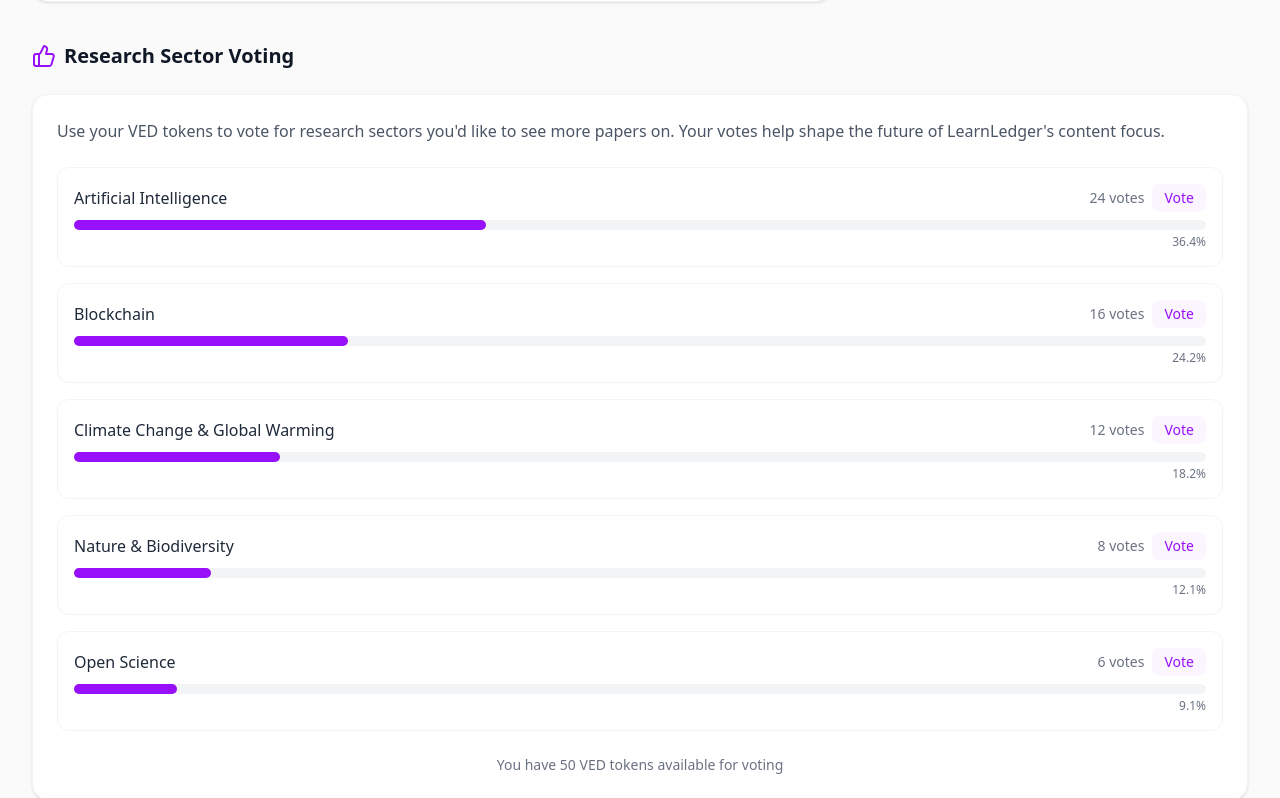
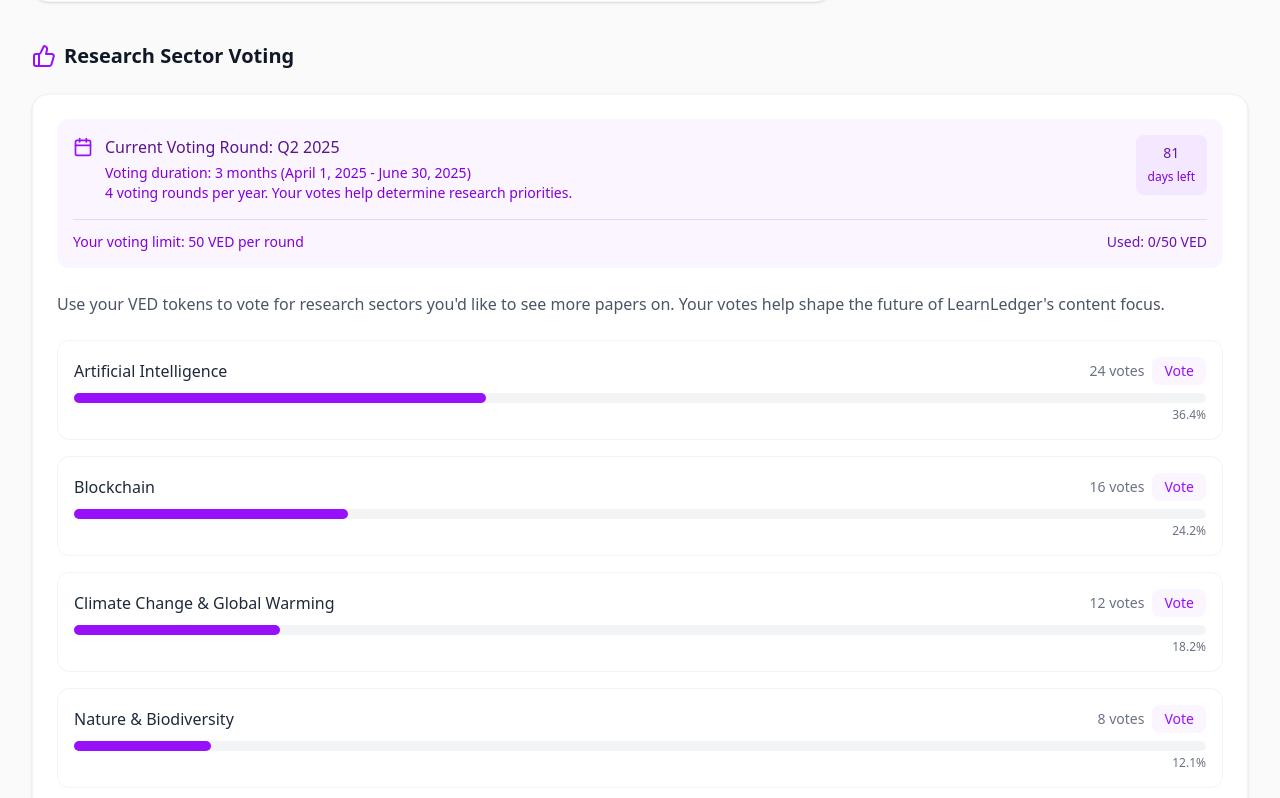
Before and after one commit to darkalpha951/LearnLedger, a React (Vite) app: page / in a window 1280 px wide. Shown: the part 703-1501 px from the top of the page. Built offline with nearby package versions, Linux system fonts and the light colour scheme.

Commit message:
Aded time limit and VED limit in voting system

```diff
--- a/src/components/Dashboard.jsx
+++ b/src/components/Dashboard.jsx
@@ -1,5 +1,5 @@
 import React, { useState, useMemo, useEffect } from "react";
-import { BookOpen, Search, ChevronDown, Wallet2, BarChart3, BookMarked, Award, X, Clock, ThumbsUp, BarChart2 } from 'lucide-react';
+import { BookOpen, Search, ChevronDown, Wallet2, BarChart3, BookMarked, Award, X, Clock, ThumbsUp, Calendar } from 'lucide-react';
 
 const MOCK_USER = {
   id: "user123",
@@ -7,6 +7,7 @@
   stakedEdu: 0, // Starting with 0 staked
   vedPoints: 50,
   accessiblePapers: ["paper3"],
+  votesUsed: 0, // Track votes used in current voting round
 };
 
 const MOCK_PAPERS = [
@@ -44,6 +45,15 @@
   { id: "openscience", name: "Open Science", votes: 6 }
 ];
 
+// Mock voting round data
+const CURRENT_VOTING_ROUND = {
+  id: "Q2-2025",
+  name: "Q2 2025",
+  startDate: "April 1, 2025",
+  endDate: "June 30, 2025",
+  daysRemaining: 81,
+};
+
 function Dashboard() {
   const [user, setUser] = useState(MOCK_USER);
   const [papers] = useState(MOCK_PAPERS);
@@ -59,6 +69,11 @@
   const [voteAmount, setVoteAmount] = useState(1);
   const [showVotingModal, setShowVotingModal] = useState(false);
   const [selectedSector, setSelectedSector] = useState(null);
+  const [votingRound] = useState(CURRENT_VOTING_ROUND);
+
+  // Maximum votes allowed per user per voting round
+  const MAX_VOTES_PER_USER = 50;
+  const remainingVotes = MAX_VOTES_PER_USER - user.votesUsed;
 
   // Load reading times from localStorage on component mount
   useEffect(() => {
@@ -190,6 +205,12 @@
       alert("⚠️ You need VED tokens to vote for research sectors");
       return;
     }
+
+    if (user.votesUsed >= MAX_VOTES_PER_USER) {
+      alert(`⚠️ You've reached the maximum voting limit of ${MAX_VOTES_PER_USER} VED for this voting round`);
+      return;
+    }
+
     setSelectedSector(sector);
     setShowVotingModal(true);
   };
@@ -206,6 +227,12 @@
       return;
     }
 
+    // Check if vote would exceed the maximum allowed
+    if (user.votesUsed + amount > MAX_VOTES_PER_USER) {
+      alert(`⚠️ This vote would exceed your limit of ${MAX_VOTES_PER_USER} VED per voting round. You can vote with up to ${remainingVotes} VED.`);
+      return;
+    }
+
     // Update sector votes
     setSectors(prev => prev.map(sector =>
       sector.id === selectedSector.id
@@ -213,10 +240,11 @@
         : sector
     ));
 
-    // Deduct VED from user
+    // Deduct VED from user and track votes used
     setUser(prev => ({
       ...prev,
       vedPoints: prev.vedPoints - amount,
+      votesUsed: prev.votesUsed + amount
     }));
 
     setShowVotingModal(false);
@@ -286,7 +314,14 @@
               </div>
             </div>
 
-            <div className="mb-6">
+            <div className="mb-4">
+              <div className="bg-purple-50 p-3 rounded-lg mb-3">
+                <div className="flex justify-between items-center text-sm text-purple-700">
+                  <span>Voting limit per round: {MAX_VOTES_PER_USER} VED</span>
+                  <span>Remaining: {remainingVotes} VED</span>
+                </div>
+              </div>
+
               <label className="block text-sm font-medium text-gray-700 mb-2">
                 How many VED tokens would you like to use?
               </label>
@@ -294,10 +329,10 @@
                 <input
                   type="number"
                   value={voteAmount}
-                  onChange={(e) => setVoteAmount(Math.max(1, Math.min(user.vedPoints, parseInt(e.target.value) || 0)))}
+                  onChange={(e) => setVoteAmount(Math.max(1, Math.min(remainingVotes, Math.min(user.vedPoints, parseInt(e.target.value) || 0))))}
                   className="flex-1 px-4 py-2 border border-gray-200 rounded-lg focus:outline-none focus:ring-2 focus:ring-blue-500"
                   min="1"
-                  max={user.vedPoints}
+                  max={Math.min(remainingVotes, user.vedPoints)}
                 />
                 <span className="text-gray-500">/ {user.vedPoints} VED</span>
               </div>
@@ -491,7 +526,7 @@
                   </div>
                 </div>
 
-                {user.vedPoints > 0 && (
+                {/* {user.vedPoints > 0 && (
                   <div className="pt-4">
                     <button
                       onClick={distributeRewards}
@@ -501,7 +536,7 @@
                       Distribute VED Rewards
                     </button>
                   </div>
-                )}
+                )} */}
               </div>
             </div>
           </div>
@@ -515,6 +550,29 @@
           </div>
 
           <div className="bg-white rounded-2xl p-6 border border-gray-100 shadow-sm">
+            {/* Voting Round Information */}
+            <div className="mb-6 bg-purple-50 rounded-xl p-4">
+              <div className="flex items-start justify-between">
+                <div className="flex space-x-3">
+                  <Calendar className="w-5 h-5 text-purple-600 mt-0.5" />
+                  <div>
+                    <h3 className="font-medium text-purple-900">Current Voting Round: {votingRound.name}</h3>
+                    <p className="text-sm text-purple-700 mt-1">Voting duration: 3 months ({votingRound.startDate} - {votingRound.endDate})</p>
+                    <p className="text-sm text-purple-700">4 voting rounds per year. Your votes help determine research priorities.</p>
+                  </div>
+                </div>
+                <div className="bg-purple-100 px-3 py-2 rounded-lg text-center">
+                  <span className="block text-sm font-medium text-purple-800">{votingRound.daysRemaining}</span>
+                  <span className="text-xs text-purple-700">days left</span>
+                </div>
+              </div>
+
+              <div className="mt-4 flex items-center justify-between border-t border-purple-200 pt-3">
+                <span className="text-sm text-purple-700">Your voting limit: {MAX_VOTES_PER_USER} VED per round</span>
+                <span className="text-sm font-medium text-purple-800">Used: {user.votesUsed}/{MAX_VOTES_PER_USER} VED</span>
+              </div>
+            </div>
+
             <p className="text-gray-600 mb-6">
               Use your VED tokens to vote for research sectors you'd like to see more papers on. Your votes help shape the future of LearnLedger's content focus.
             </p>
@@ -531,7 +589,12 @@
                         <span className="text-sm text-gray-500">{sector.votes} votes</span>
                         <button
                           onClick={() => handleVoteClick(sector)}
-                          className="px-3 py-1 bg-purple-50 text-purple-600 rounded-lg text-sm font-medium hover:bg-purple-100 transition-colors"
+                          disabled={user.votesUsed >= MAX_VOTES_PER_USER || user.vedPoints <= 0}
+                          className={`px-3 py-1 rounded-lg text-sm font-medium ${
+                            user.votesUsed >= MAX_VOTES_PER_USER || user.vedPoints <= 0
+                              ? "bg-gray-100 text-gray-400 cursor-not-allowed"
+                              : "bg-purple-50 text-purple-600 hover:bg-purple-100 transition-colors"
+                          }`}
                         >
                           Vote
                         </button>
@@ -555,7 +618,9 @@
             <div className="mt-6 text-center">
               <p className="text-sm text-gray-500">
                 {user.vedPoints > 0 ? (
-                  `You have ${user.vedPoints} VED tokens available for voting`
+                  user.votesUsed >= MAX_VOTES_PER_USER ?
+                  "You've reached your voting limit for this round. Next round begins in 3 months!" :
+                  `You have ${user.vedPoints} VED tokens available for voting (${remainingVotes} votes remaining of ${MAX_VOTES_PER_USER} limit)`
                 ) : (
                   "You need VED tokens to vote. Stake EDU or read papers to earn more VED!"
                 )}
```
